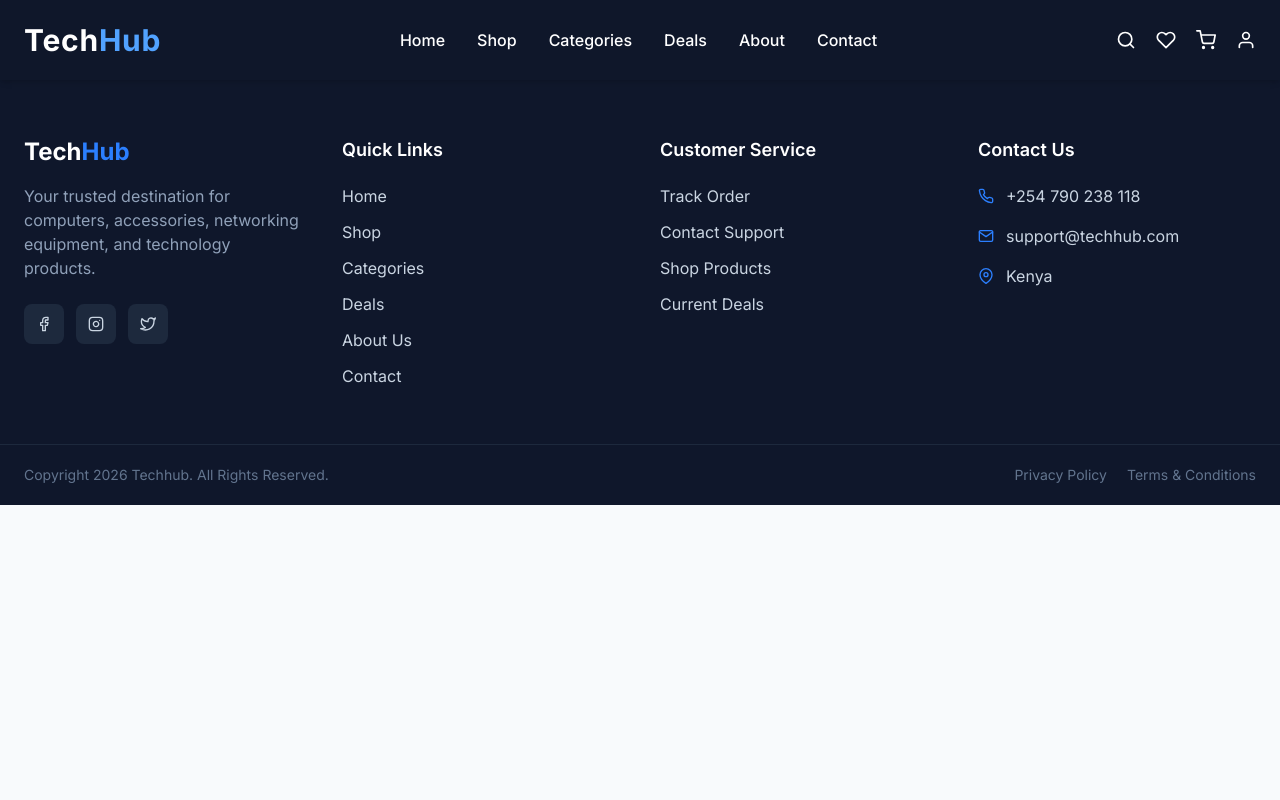
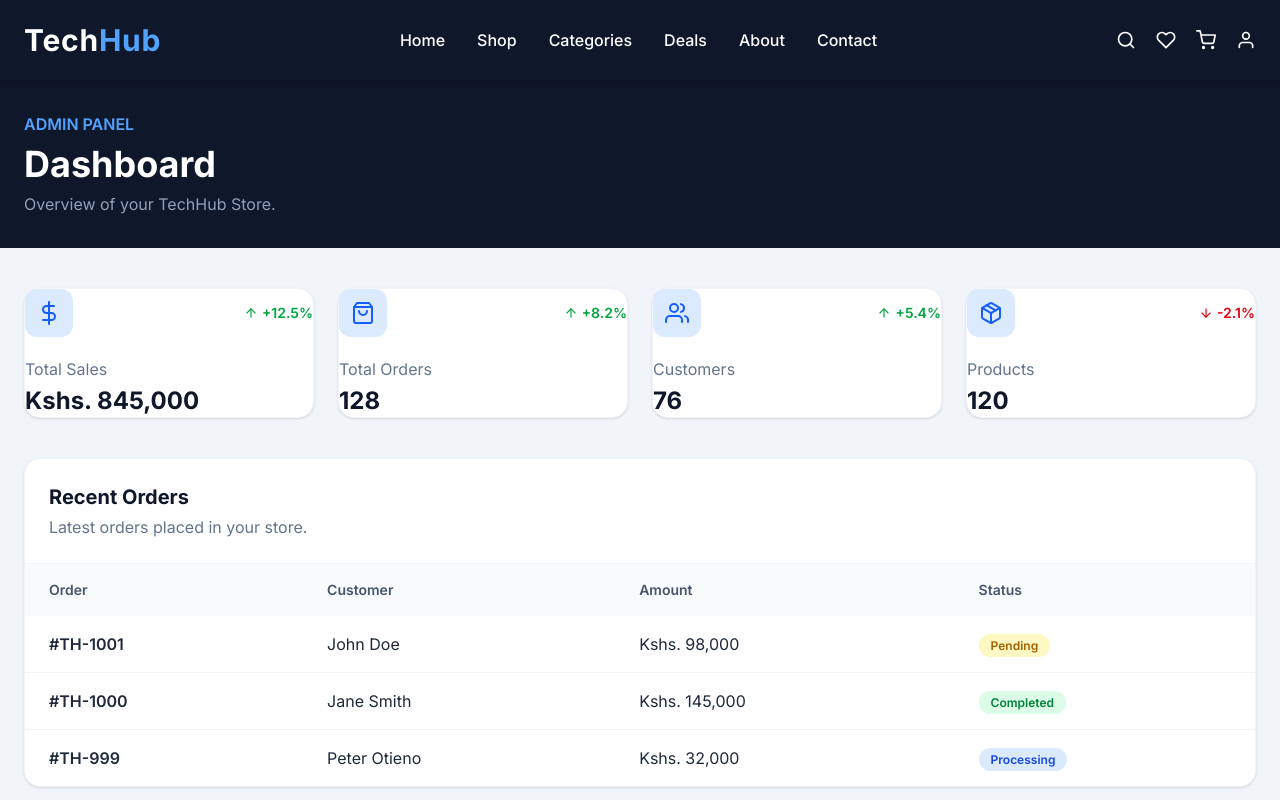
Before and after one commit to HenryOchieng/techhub, a React (Vite) app: page /admin in a window 1280 px wide. Shown: the top 800 px of the page. Built offline with nearby package versions, Linux system fonts and the light colour scheme.

Commit message:
admin dashboard section commit

```diff
--- a/src/App.jsx
+++ b/src/App.jsx
@@ -19,6 +19,7 @@
 import OrderDetails from "./pages/OrderDetails"
 import Wishlist from "./pages/wishlist";
 import Account from "./pages/Account"
+import AdminDashBoard from "./pages/admin/AdminDashboard";
 
 function App() {
   const cartOpen = useUIStore(state => state.cartOpen)
@@ -41,6 +42,7 @@
         <Route path="/order/:orderNumber" element={<OrderDetails/>}/>
         <Route path="/wishlist" element={<Wishlist />} />
         <Route path="/account" element={<Account />} />
+        <Route path="/admin" element={<AdminDashBoard />} />
 
       </Routes>
       <Footer />
--- /dev/null
+++ b/src/pages/admin/AdminDashboard.jsx
@@ -0,0 +1,188 @@
+import {
+    FiShoppingBag,
+    FiUsers,
+    FiDollarSign,
+    FiPackage,
+    FiArrowUp,
+    FiArrowDown
+} from "react-icons/fi"
+
+function AdminDashBoard() {
+    const stats = [
+        {
+            title: "Total Sales",
+            value: "Kshs. 845,000",
+            change: "+12.5%",
+            positive: true,
+            icon: FiDollarSign
+        },
+        {
+            title: "Total Orders",
+            value: "128",
+            change: "+8.2%",
+            positive: true,
+            icon: FiShoppingBag
+        },
+        {
+            title: "Customers",
+            value: "76",
+            change: "+5.4%",
+            positive: true,
+            icon: FiUsers
+        },
+        {
+            title: "Products",
+            value: "120",
+            change: "-2.1%",
+            positive: false,
+            icon: FiPackage
+        }
+    ]
+
+    return (
+        <div className="min-h-screen bg-slate-100">
+
+            {/* Header */}
+            <div className="bg-[#0F172A] text-white">
+                <div className="max-w-7xl mx-auto px-6 py-8">
+                    <p className="text-blue-400 font-semibold">
+                        ADMIN PANEL
+                    </p>
+                    <h1 className="text-3xl md:text-4xl font-bold mt-2">
+                        Dashboard
+                    </h1>
+                    <p className="text-slate-400 mt-2">
+                        Overview of your TechHub Store.
+                    </p>
+                </div>
+            </div>
+
+            {/* Content */}
+            <main className="max-w-7xl mx-auto px-6 py-10">
+
+                {/* Statistics */}
+                <div className="grid sm:grid-cols-2 lg:grid-cols-4 gap-6">
+                    {stats.map((stat) => {
+                        const Icon = stat.icon
+
+                        return (
+                            <div
+                                key={stat.title}
+                                className="bg-white rounded-2xl shadow-sm border border-slate-100"
+                            >
+                                <div className="flex items-center justify-between">
+                                    <div className="w-12 h-12 rounded-xl bg-blue-100 text-blue-600 flex items-center justify-center">
+                                        <Icon className="text-2xl" />
+                                    </div>
+                                    <span
+                                        className={`flex items-center gap-1 text-sm font-semibold ${
+                                            stat.positive
+                                                ? "text-green-600"
+                                                : "text-red-600"
+                                        }`}
+                                    >
+                                        {stat.positive
+                                            ? <FiArrowUp />
+                                            : <FiArrowDown />
+                                        }
+                                        {stat.change}
+                                    </span>
+                                </div>
+                                <p className="text-slate-500 mt-5">
+                                    {stat.title}
+                                </p>
+                                <h2 className="text-2xl font-bold text-slate-900 mt-1">
+                                    {stat.value}
+                                </h2>
+                            </div>
+                        )
+                    })}
+                </div>
+
+                {/* Recent Orders */}
+                <div className="mt-10 bg-white rounded-2xl shadow-sm border border-slate-100 overflow-hidden">
+                    <div className="p-6 border-b border-slate-100">
+                        <h2 className="text-xl font-bold text-slate-900">
+                            Recent Orders
+                        </h2>
+                        <p className="text-slate-500 mt-1">
+                            Latest orders placed in your store.
+                        </p>
+                    </div>
+                    <div className="overflow-x-auto">
+                        <table className="w-full text-left">
+                            <thead className="bg-slate-50">
+                                <tr>
+                                    <th className="px-6 py-4 text-sm font-semibold text-slate-600">
+                                        Order
+                                    </th>
+                                    <th className="px-6 py-4 text-sm font-semibold text-slate-600">
+                                        Customer
+                                    </th>
+                                    <th className="px-6 py-4 text-sm font-semibold text-slate-600">
+                                        Amount
+                                    </th>
+                                    <th className="px-6 py-4 text-sm font-semibold text-slate-600">
+                                        Status
+                                    </th>
+                                </tr>
+                            </thead>
+                            <tbody className="divide-y divide-slate-100">
+                                <tr>
+                                    <td className="px-6 py-4 font-semibold">
+                                        #TH-1001
+                                    </td>
+                                    <td className="px-6 py-4">
+                                        John Doe
+                                    </td>
+                                    <td className="px-6 py-4">
+                                        Kshs. 98,000
+                                    </td>
+                                    <td className="px-6 py-4">
+                                        <span className="px-3 py-1 rounded-full text-xs font-semibold bg-yellow-100 text-yellow-700">
+                                            Pending
+                                        </span>
+                                    </td>
+                                </tr>
+                                <tr>
+                                    <td className="px-6 py-4 font-semibold">
+                                        #TH-1000
+                                    </td>
+                                    <td className="px-6 py-4">
+                                        Jane Smith
+                                    </td>
+                                    <td className="px-6 py-4">
+                                        Kshs. 145,000
+                                    </td>
+                                    <td className="px-6 py-4">
+                                        <span className="px-3 py-1 rounded-full text-xs font-semibold bg-green-100 text-green-700">
+                                            Completed
+                                        </span>
+                                    </td>
+                                </tr>
+                                <tr>
+                                    <td className="px-6 py-4 font-semibold">
+                                        #TH-999
+                                    </td>
+                                    <td className="px-6 py-4">
+                                        Peter Otieno
+                                    </td>
+                                    <td className="px-6 py-4">
+                                        Kshs. 32,000
+                                    </td>
+                                    <td className="px-6 py-4">
+                                        <span className="px-3 py-1 rounded-full text-xs font-semibold bg-blue-100 text-blue-700">
+                                            Processing
+                                        </span>
+                                    </td>
+                                </tr>
+                            </tbody>
+                        </table>
+                    </div>
+                </div>
+            </main>
+        </div>
+    )
+}
+
+export default AdminDashBoard
```
